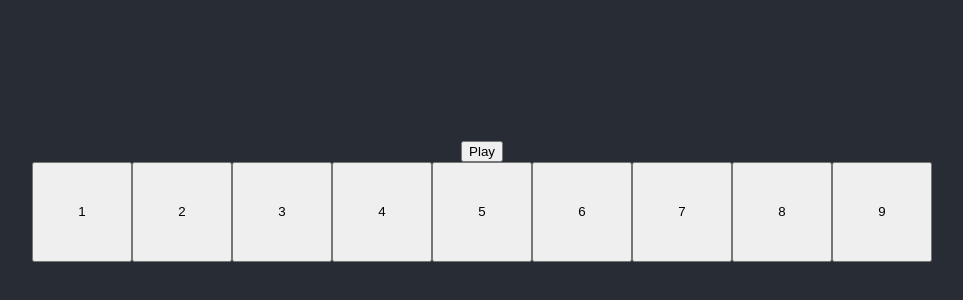
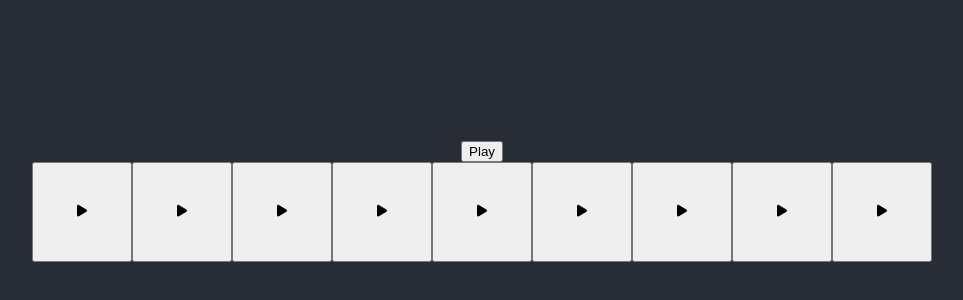
Before and after one commit to Lomakot/demostack-homework, a React (Create React App) app: page / in a window 1280 px wide. Shown: the part 204-504 px from the top of the page, without its empty margins (158-1121 px from the left). Built offline with nearby package versions, Linux system fonts and the light colour scheme.

Commit message:
fixed reassigning the listeners to audio element

```diff
--- a/package.json
+++ b/package.json
@@ -3,6 +3,9 @@
   "version": "0.1.0",
   "private": true,
   "dependencies": {
+    "@fortawesome/fontawesome-svg-core": "^6.1.0",
+    "@fortawesome/free-solid-svg-icons": "^6.1.0",
+    "@fortawesome/react-fontawesome": "^0.1.18",
     "@testing-library/jest-dom": "^5.16.2",
     "@testing-library/react": "^12.1.4",
     "@testing-library/user-event": "^13.5.0",
--- a/src/LoopButton.tsx
+++ b/src/LoopButton.tsx
@@ -1,4 +1,6 @@
 import React, { useEffect, useState } from 'react';
+import { FontAwesomeIcon } from '@fortawesome/react-fontawesome'
+import { faPlay,faPause } from '@fortawesome/free-solid-svg-icons'
 const song1 = require("./static/music/1.mp3")
 const song2 = require("./static/music/2.mp3")
 const song3 = require("./static/music/3.mp3")
@@ -8,6 +10,7 @@ const song6 = require("./static/music/6.mp3")
 const song7 = require("./static/music/7.mp3")
 const song8 = require("./static/music/8.mp3")
 const song9 = require("./static/music/9.mp3")
+
 
 
 interface LoopItem{
@@ -30,6 +33,12 @@ const LoopButton:React.FC<LoopButtonProps> = ({item}) => {
         },
         [playing]
     );
+    useEffect(() => {
+        audio.addEventListener('ended', () => setPlaying(false));
+        return () => {
+            audio.removeEventListener('ended', () => setPlaying(false));
+        };
+    },[audio])
 
     useEffect(() => {
         switch(item.musicFile){
@@ -71,13 +80,9 @@ const LoopButton:React.FC<LoopButtonProps> = ({item}) => {
             }
         }
 
-        audio.addEventListener('ended', () => setPlaying(false));
-        return () => {
-        audio.removeEventListener('ended', () => setPlaying(false));
-        };
     }, []);
     return (
-            <button className="loop-button" onClick={()=>{toggle()}}>{item.id}</button>
+            <button className="loop-button" onClick={()=>{toggle()}}><FontAwesomeIcon icon={playing? faPause:faPlay} /></button>
       );
 }
 
```
Also changed, not shown: 1 other file (tests, documents, lock files or other folders).
